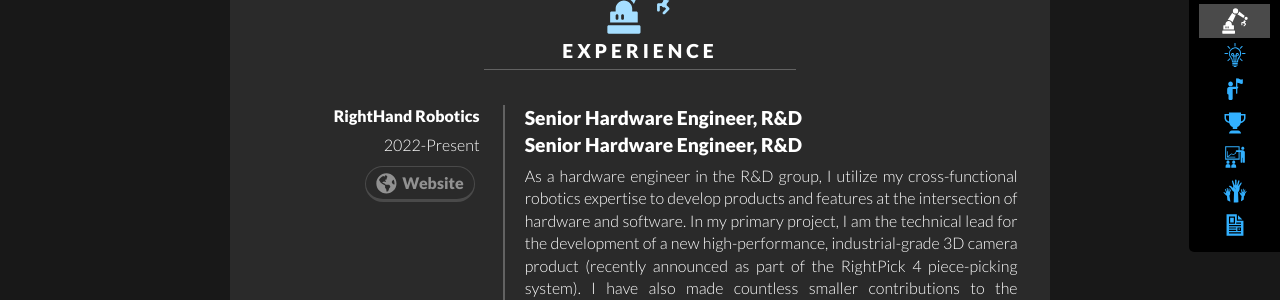
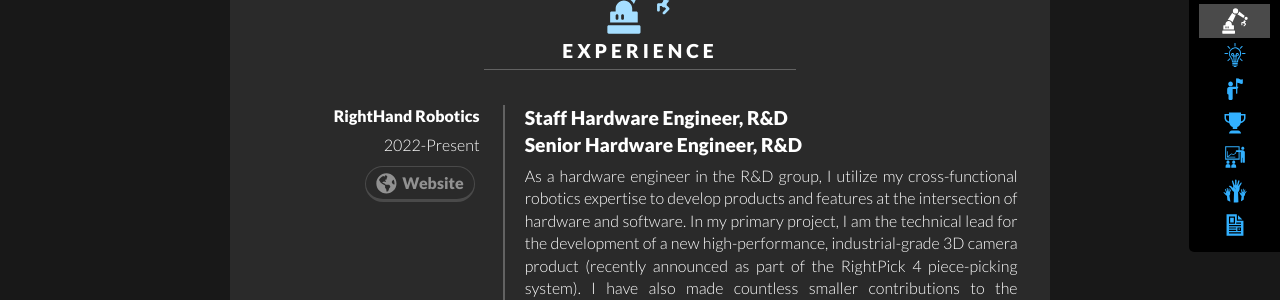
Before and after one commit to cbteeple/cbteeple.github.io, a Jekyll site: the page built from index.html, in a window 1280 px wide and 900 px high, scrolled down 1018 px. Shown: the part 154-454 px from the top of the window. Built offline with Jekyll 4.4.1, drawn with Linux system fonts in a browser that asks for light colours; nearby versions of some CDN libraries.

Commit message:
Update jobs.yml

```diff
--- a/_data/jobs.yml
+++ b/_data/jobs.yml
@@ -1,4 +1,4 @@
--   title: Senior Hardware Engineer, R&D<br>Senior Hardware Engineer, R&D
+-   title: Staff Hardware Engineer, R&D<br>Senior Hardware Engineer, R&D
     company: RightHand Robotics
     company_site: https://www.righthandrobotics.com/
     description: As a hardware engineer in the R&D group, I utilize my cross-functional robotics expertise to
```
